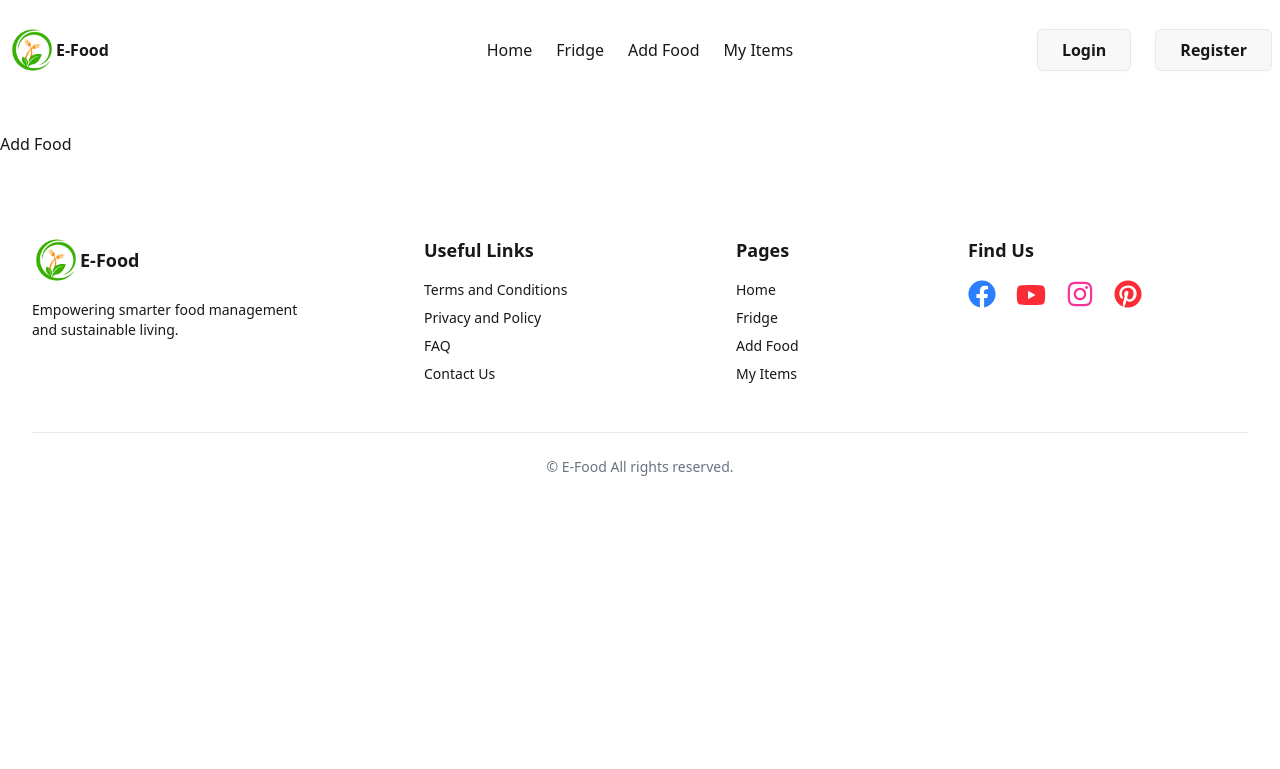
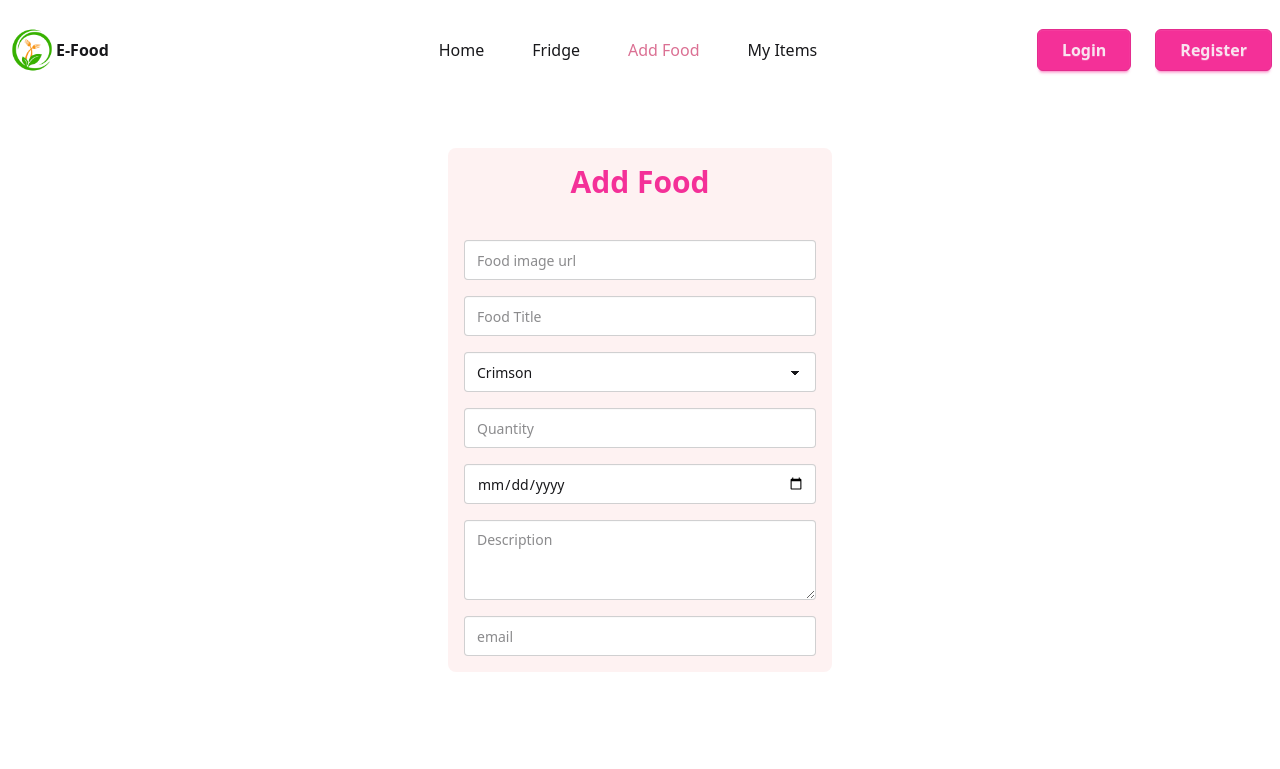
Before and after one commit to redoy49/food-expiry-tracker, a React (Vite) app: page /add-food in a window 1280 px wide. Shown: the top 769 px of the page. Built offline with nearby package versions, Linux system fonts and the light colour scheme; no server answers.

Commit message:
Completed fridge section

```diff
--- a/package.json
+++ b/package.json
@@ -11,6 +11,7 @@
   },
   "dependencies": {
     "@tailwindcss/vite": "^4.1.10",
+    "axios": "^1.9.0",
     "daisyui": "^5.0.43",
     "firebase": "^11.9.1",
     "motion": "^12.17.3",
--- a/src/components/Navbar.jsx
+++ b/src/components/Navbar.jsx
@@ -2,7 +2,7 @@ import React from "react";
 import { NavLink, useNavigate } from "react-router";
 import useAuth from "../hooks/useAuth";
 import toast from "react-hot-toast";
-import logo from "../assets/logo.png"
+import logo from "../assets/logo.png";
 
 const Navbar = () => {
   const navigate = useNavigate();
@@ -10,23 +10,23 @@ const Navbar = () => {
 
   const handleLogout = () => {
     logout().then(() => {
-      toast.success('You successfully logout.')
+      toast.success("You successfully logout.");
       navigate("/login");
     });
   };
 
   const navLinks = (
     <>
-      <li>
+      <li className="mr-6">
         <NavLink to="/">Home</NavLink>
       </li>
-      <li>
+      <li className="mr-6">
         <NavLink to="/fridge">Fridge</NavLink>
       </li>
-      <li>
+      <li className="mr-6">
         <NavLink to="/add-food">Add Food</NavLink>
       </li>
-      <li>
+      <li className="mr-6">
         <NavLink to="/my-items">My Items</NavLink>
       </li>
     </>
@@ -88,13 +88,13 @@ const Navbar = () => {
           <div className="flex gap-3 md:gap-6">
             <NavLink
               to="/login"
-              className="btn text-base md:px-6 md:py-5 rounded-md"
+              className="btn btn-secondary text-base md:px-6 md:py-5 rounded-md"
             >
               Login
             </NavLink>
             <NavLink
               to="/register"
-              className="btn text-base md:px-6 md:py-5 rounded-md"
+              className="btn btn-secondary text-base md:px-6 md:py-5 rounded-md"
             >
               Register
             </NavLink>
--- a/src/index.css
+++ b/src/index.css
@@ -0,0 +1,3 @@
+.active {
+  color: palevioletred;
+}
--- a/src/pages/AddFood/AddFood.jsx
+++ b/src/pages/AddFood/AddFood.jsx
@@ -1,9 +1,57 @@
-import React from 'react';
+import React from "react";
+import useAuth from "../../hooks/useAuth";
 
 const AddFood = () => {
+  const {user} = useAuth()
+
   return (
-    <div>
-      <h2>Add Food</h2>
+    <div className="flex justify-center items-center p-4">
+      <div className="bg-red-50 min-w-sm p-4 rounded-lg">
+        <h2 className="text-3xl text-secondary mb-10 font-bold text-center">
+          Add Food
+        </h2>
+        <form className="space-y-4">
+          <div>
+            <input
+              type="text"
+              placeholder="Food image url"
+              className="input w-full"
+            />
+          </div>
+          <div>
+            <input
+              type="text"
+              placeholder="Food Title"
+              className="input w-full"
+            />
+          </div>
+          <select defaultValue="Select a color" className="select w-full">
+            <option disabled={true}>Select a category</option>
+            <option>Crimson</option>
+            <option>Amber</option>
+            <option>Velvet</option>
+          </select>
+          <div>
+            <input
+              type="text"
+              placeholder="Quantity"
+              className="input w-full"
+            />
+          </div>
+          <div>
+            <input type="date" className="input w-full" />
+          </div>
+          <textarea className="textarea w-full" placeholder="Description"></textarea>
+          <div>
+            <input
+              type="email"
+              defaultValue={user?.email}
+              placeholder="email"
+              className="input w-full"
+            />
+          </div>
+        </form>
+      </div>
     </div>
   );
 };
--- a/src/pages/Fridge/Fridge.jsx
+++ b/src/pages/Fridge/Fridge.jsx
@@ -1,9 +1,32 @@
-import React from 'react';
+import React, { useEffect, useState } from "react";
+import apiUrl from "../../utils/apiUrl";
+import FridgeCard from "./FridgeCard";
 
 const Fridge = () => {
+  const [foods, setFoods] = useState([]);
+
+  useEffect(() => {
+    const fetchFoods = async () => {
+      try {
+        const { data } = await apiUrl.get("/foods");
+        setFoods(data);
+      } catch (error) {
+        console.log(error);
+      }
+    };
+    fetchFoods();
+  }, []);
+
   return (
     <div>
-      <h2>Fridge</h2>
+      <h2 className="text-3xl text-secondary font-medium text-center mb-6">
+        Fridge Page All Foods Here
+      </h2>
+      <div className="grid grid-cols-1 md:grid-cols-3 lg:grid-cols-4 gap-6">
+        {foods.map((food) => (
+          <FridgeCard key={food._id} food={food} />
+        ))}
+      </div>
     </div>
   );
 };
--- /dev/null
+++ b/src/pages/Fridge/FridgeCard.jsx
@@ -0,0 +1,34 @@
+import React from "react";
+
+const FridgeCard = ({ food }) => {
+  const { imageUrl, quantity, category, foodTitle } = food;
+
+  return (
+    <div className="w-full bg-slate-50 rounded-xl">
+      <div>
+        <img
+          className="w-full h-48 object-cover rounded-lg p-6 pb-0"
+          src={imageUrl}
+          alt={foodTitle}
+        />
+        {/* {expired && (
+          <div className="absolute top-3 left-3 bg-red-600 text-white text-xs font-semibold px-3 py-1 rounded-full shadow-md flex items-center justify-center">
+            Expire
+          </div>
+        )} */}
+      </div>
+      <div className="p-6">
+        <h2 className="text-xl font-bold mb-3">{foodTitle}</h2>
+        <div className="flex justify-between items-center mb-4">
+          <span className="bg-pink-100 px-4 py-1 rounded-full font-medium">
+            {category}
+          </span>
+          <span className="font-medium">Quantity: {quantity}</span>
+        </div>
+        <button className="btn btn-secondary w-full">See Details</button>
+      </div>
+    </div>
+  );
+};
+
+export default FridgeCard;
--- /dev/null
+++ b/src/utils/apiUrl.js
@@ -0,0 +1,7 @@
+import axios from "axios";
+
+const apiUrl = axios.create({
+  baseURL: "http://localhost:3000",
+});
+
+export default apiUrl;
```
Also changed, not shown: 1 other file (tests, documents, lock files or other folders).
